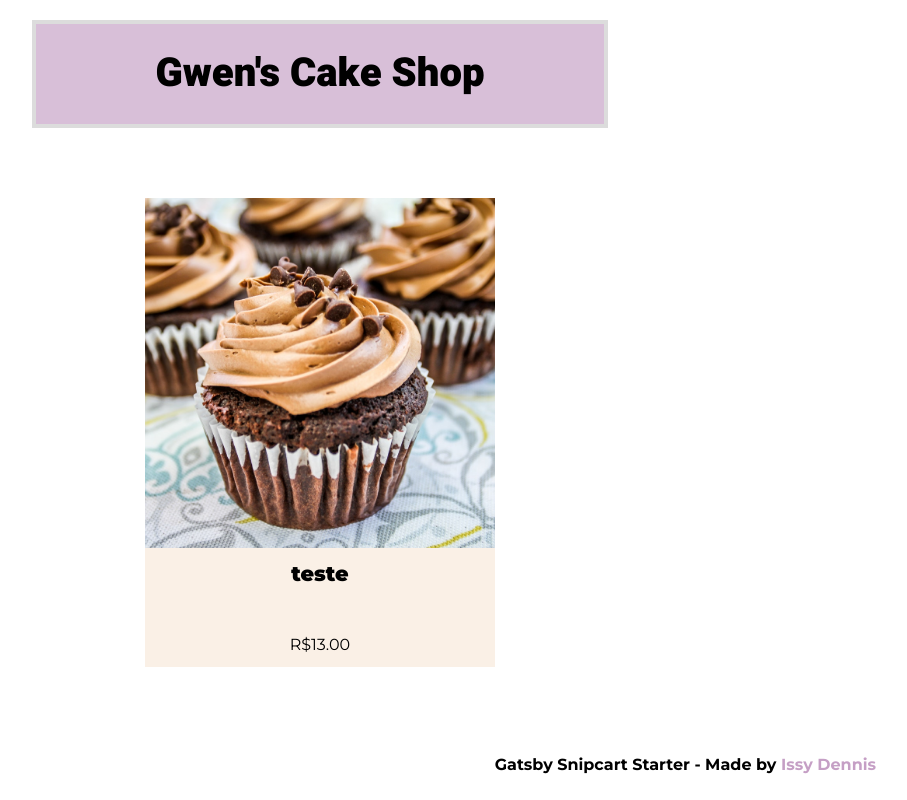
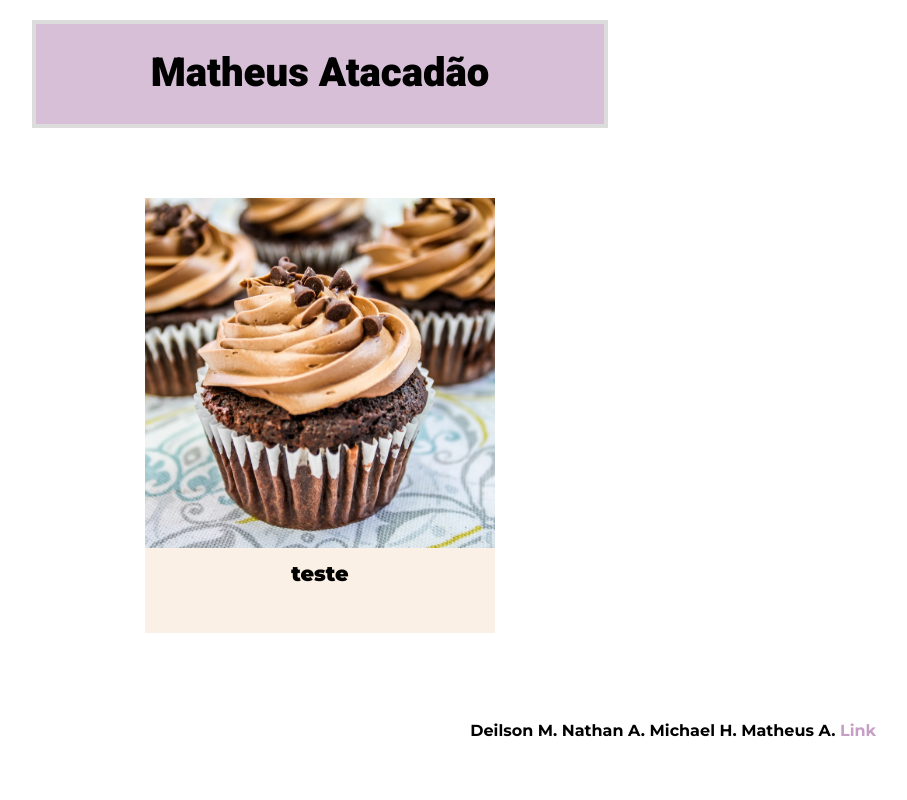
Before and after one commit to deilsonmartins/gatsby-teste, a Gatsby site: page / in a window 1280 px wide. Shown: the whole page, without its empty margins (320-1227 px from the left). Built offline with nearby package versions, Linux system fonts and the light colour scheme; Gatsby itself is replaced by a stand-in of ours.

Commit message:
finalizado

```diff
--- a/content/items/teste.md
+++ b/content/items/teste.md
@@ -7,7 +7,7 @@ image: ../uploads/double.jpg
 description: teste teste
 customField:
   - name: pote pequeno
-    priceChange: 10
+    priceChange: 13
   - name: pote grande
     priceChange: 28
 ---
--- a/gatsby-config.js
+++ b/gatsby-config.js
@@ -1,9 +1,9 @@
 module.exports = {
   siteMetadata: {
-    title: `E-commerce Snipcart and Gatsby Starter`,
-    author: `Issy Dennis`,
+    title: `E-commerce`,
+    author: `Já!`,
     description: `A simple e-commerce shop using Gatsby and Snipcart.`,
-    siteUrl: `https://gatsby-snipcart-starter.netlify.com/`,
+    siteUrl: ``,
   },
   plugins: [
     {
--- a/src/components/Headers/HeaderMinor.js
+++ b/src/components/Headers/HeaderMinor.js
@@ -82,7 +82,7 @@ class HeaderMinor extends Component {
                 </ShopName>
                 <CartSummary className="snipcart-summary">
                     <a href="#" className="snipcart-checkout"> <ShoppingCart size='40px' /></a>
-                    <p>{this.state.items} yummy items</p>
+                    <p>{this.state.items} items</p>
                 </CartSummary>
 
             </HeaderMinorStyled>
--- a/src/components/ItemThumbnail/ItemThumbnail.js
+++ b/src/components/ItemThumbnail/ItemThumbnail.js
@@ -1,8 +1,7 @@
-import React from "react";
+import React from "react"
 import styled from "styled-components"
-import { Link } from "gatsby";
-import Img from "gatsby-image";
-
+import { Link } from "gatsby"
+import Img from "gatsby-image"
 
 const ItemThumbnailStyled = styled.div`
   width: 350px;
@@ -30,7 +29,6 @@ const Heading = styled.h3`
   width: 100%;
   min-height: 85px;
   margin: auto;
-
 `
 
 const LinkStyled = styled(Link)`
@@ -53,20 +51,15 @@ const ImgStyled = styled(Img)`
   }
 `
 
-const Price = styled.p`
-    padding-bottom: 10px;
-`
-
-const itemThumbnail = (props) => {
+const itemThumbnail = props => {
   return (
     <ItemThumbnailStyled>
       <LinkStyled to={props.link}>
         <ImgStyled fluid={props.image} />
         <Heading>{props.heading}</Heading>
       </LinkStyled>
-            <Price>R${props.price.toFixed(2)}</Price>
-        </ItemThumbnailStyled >
+    </ItemThumbnailStyled>
   )
 }
 
-export default itemThumbnail;
+export default itemThumbnail
--- a/src/components/layout.js
+++ b/src/components/layout.js
@@ -37,7 +37,7 @@ class Layout extends React.Component {
 
   componentDidMount() {
     if (window.Snipcart) {
-      window.Snipcart.api.configure('show_continue_shopping', true);
+      window.Snipcart.api.configure('continue comprando', true);
     }
   }
 
@@ -45,7 +45,7 @@ class Layout extends React.Component {
   render() {
     const { location, children } = this.props
     const rootPath = `${__PATH_PREFIX__}/`
-    const siteName = "Gwen's Cake Shop"
+    const siteName = "Matheus Atacadão"
     let header
 
     if (location.pathname === rootPath) {
@@ -68,8 +68,7 @@ class Layout extends React.Component {
             {header}
             <MainSection>{children}</MainSection>
             <FooterStyled>
-              <strong>Gatsby Snipcart Starter
-           - Made by <ExternalLink href="https://www.issydennis.com/" target="_blank" rel="noopener noreferrer">Issy Dennis</ExternalLink>
+              <strong>Deilson M. Nathan A. Michael H. Matheus A. <ExternalLink href="https://www.google.com/" target="_blank" rel="noopener noreferrer">Link</ExternalLink>
               </strong>
             </FooterStyled>
           </PageWrapper>
--- a/src/pages/index.js
+++ b/src/pages/index.js
@@ -28,14 +28,14 @@ class BlogIndex extends React.Component {
         <SEO title="All items" />
       <ThumbnailsWrapper>
         {items.map(({ node }) => {
-          const { title, image, price } = node.frontmatter
+          const { title, image} = node.frontmatter
+
           return (
             <ItemThumbnail
               key={node.fields.slug}
               link={node.fields.slug}
               heading={title}
               image={image.childImageSharp.fluid}
-              price={price}
             />
           )
         })}
--- a/static/admin/config.yml
+++ b/static/admin/config.yml
@@ -15,7 +15,6 @@ collections:
       - { label: "Titulo", name: "title", widget: "string" }
       - { label: "Data", name: "date", widget: "datetime", format: YYYY-MM-DD }
       - { label: "Id", name: "id", widget: "number" }
-      - { label: "Preço", name: "price", widget: "number" }
       - { label: "Imagem", name: "image", widget: "image" }
       - { label: "Descrição do Produto", name: "description", widget: "string" }
       - label: "Opções do produto"
```
Also changed, not shown: src/templates/item.js (+47 -31 lines). Lines whose indentation alone changed are shown as unchanged.
